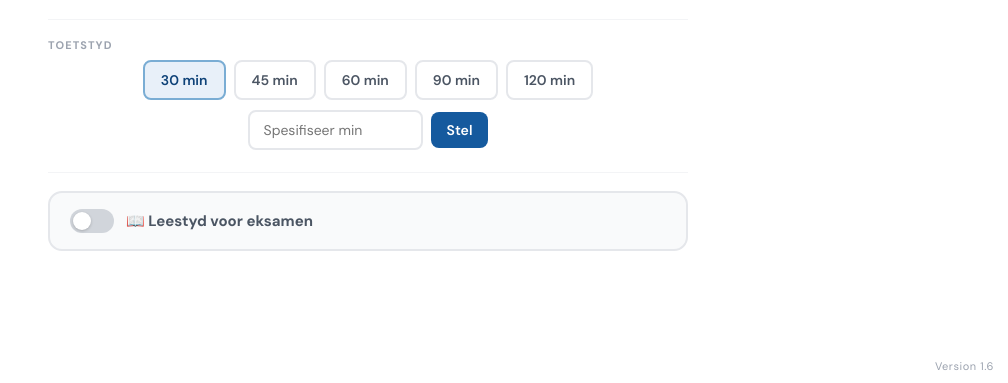
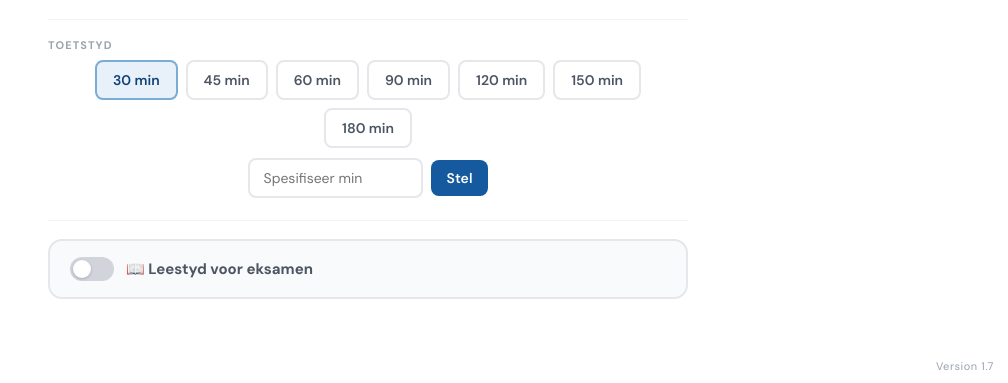
Before and after one commit to Jakes404/count-down-timer, a plain HTML site: page index.html in a window 1280 px wide. Shown: the part 417-800 px from the top of the page, without its empty margins (272-1280 px from the left). Drawn offline with nearby package versions, Linux system fonts and the light colour scheme.

Commit message:
Version 1.7
Add 150 min and 180 min presets to exam time row.

```diff
--- a/index.html
+++ b/index.html
@@ -631,11 +631,11 @@
 
   </div>
 
-  <span id="version-tag">Version 1.6</span>
+  <span id="version-tag">Version 1.7</span>
 
   <script>
     // ── State ──────────────────────────────────────────────────────────────────
-    const PRESETS = [30, 45, 60, 90, 120];
+    const PRESETS = [30, 45, 60, 90, 120, 150, 180];
     const READING_PRESETS = [5, 10, 15, 20];
 
     let examTotal    = 30 * 60;
```
